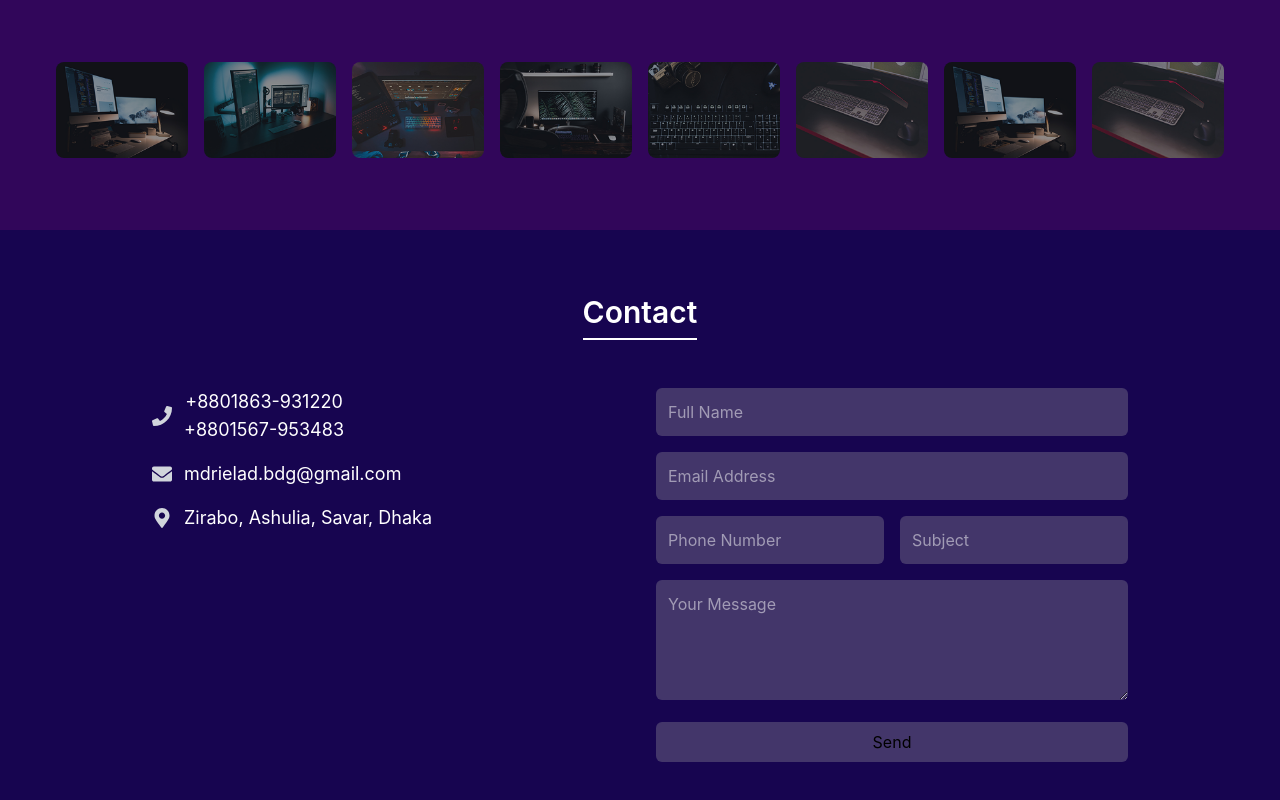
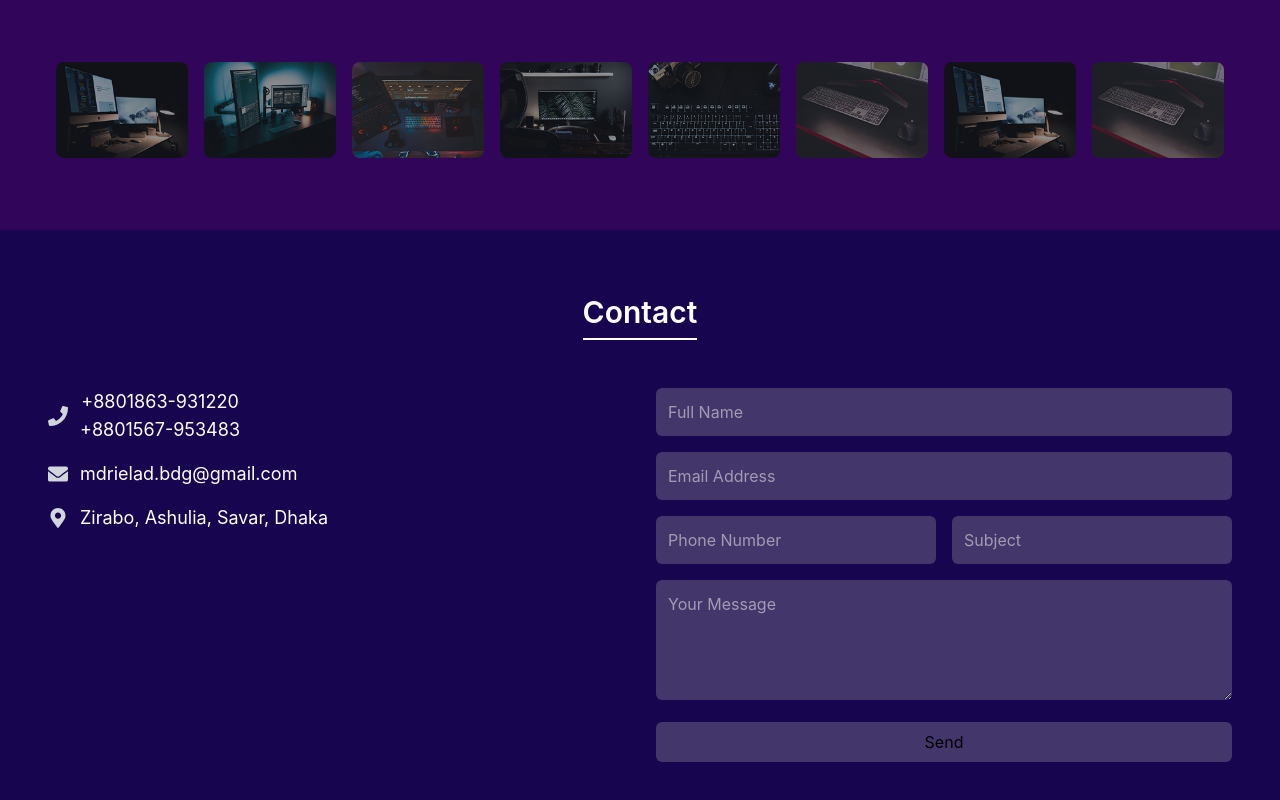
Before and after one commit to minion-star/Portfolio, a React (Vite) app: page / in a window 1280 px wide. Shown: the part 3058-3858 px from the top of the page. Built offline with nearby package versions, Linux system fonts and the light colour scheme.

Commit message:
update contact

```diff
--- a/src/contact/Contact.tsx
+++ b/src/contact/Contact.tsx
@@ -9,9 +9,9 @@ const Contact = () => {
                     Contact
                 </h2>
             </div>
-            <div className="max-w-5xl mx-auto grid grid-cols-1 md:grid-cols-2 gap-8 px-6">
+            <div className="w-full mx-auto flex flex-col md:flex-row gap-8 px-12">
                 {/* Contact Info */}
-                <div className="space-y-4 text-lg">
+                <div className="space-y-4 text-lg md:w-1/2 mb-16">
                     <p className="flex items-center gap-3 text-white">
                         <FaPhone className="text-xl text-gray-300" />
                         +8801863-931220 <br />
@@ -28,7 +28,7 @@ const Contact = () => {
                 </div>
 
                 {/* Contact Form */}
-                <form className="space-y-4 mb-16">
+                <form className="space-y-4  md:w-1/2  mb-16">
                     <input
                         type="text"
                         placeholder="Full Name"
```
